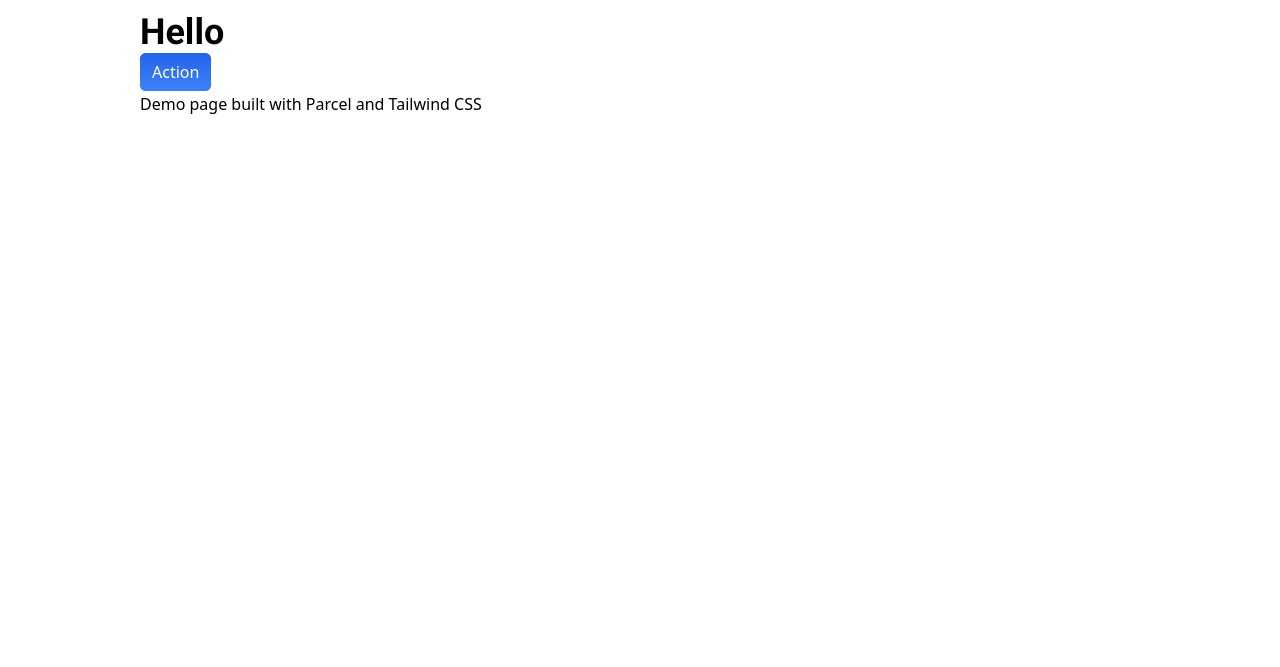
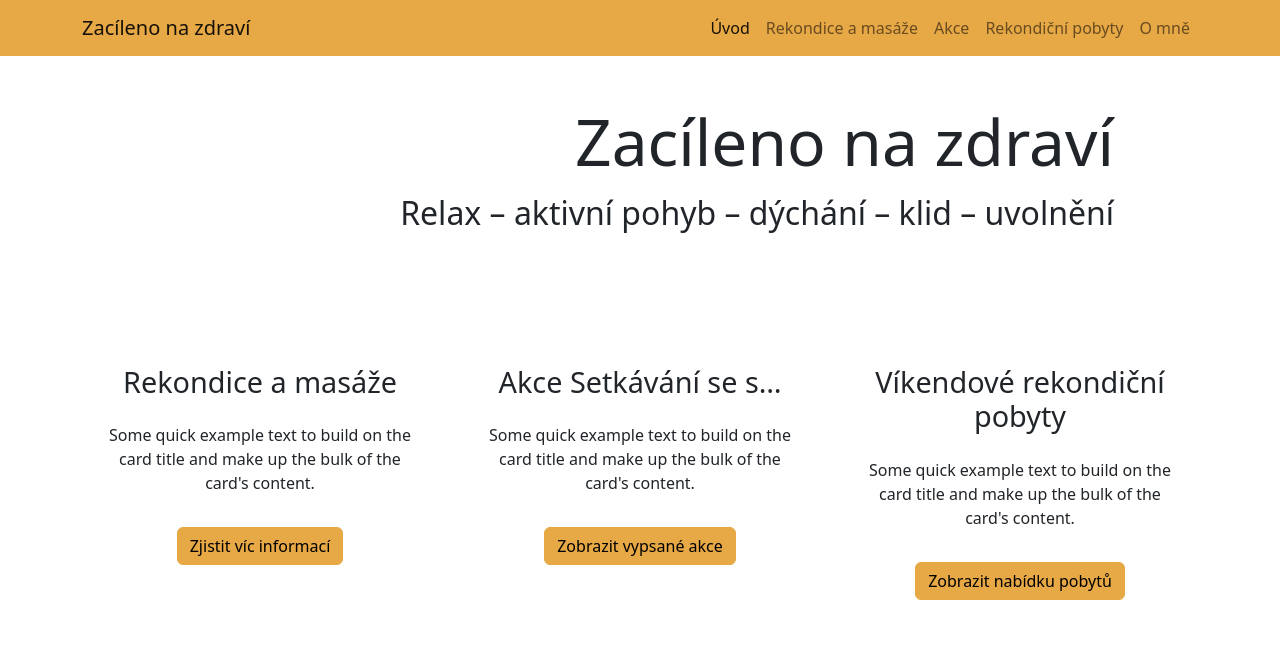
Before and after one commit to jpergler/zacilenonazdravi, a website built with Parcel: page src/index.html in a window 1280 px wide. Built offline with nearby package versions, Linux system fonts and the light colour scheme.

Commit message:
Switch to Bootstrap and prepare basic sample layout

```diff
--- a/package.json
+++ b/package.json
@@ -9,12 +9,11 @@
     "clean-build-public": "rm -rf build/public",
     "clean": "npm run clean-build & npm run clean-build-public"
   },
-  "dependencies": {
-  },
   "devDependencies": {
     "@parcel/transformer-sass": "^2.8.3",
     "parcel": "^2.8.3",
     "postcss": "^8.4.21",
-    "tailwindcss": "^3.2.4"
+    "sass": "^1.57.1",
+    "bootstrap": "^5.2.3"
   }
 }
--- a/src/index.html
+++ b/src/index.html
@@ -10,11 +10,67 @@
     <link rel="stylesheet" href="styles/site.scss">
 </head>
 <body>
-<main class="max-w-5xl mx-auto px-3">
-    <h1>Hello</h1>
-    <a href="#" class="btn">Action</a>
-
-    <p>Demo page built with Parcel and Tailwind CSS</p>
+<nav class="navbar navbar-expand-lg bg-primary">
+    <div class="container-xl">
+        <a class="navbar-brand" href="#">Zacíleno na zdraví</a>
+        <button class="navbar-toggler" type="button" data-bs-toggle="collapse" data-bs-target="#navbarNav"
+                aria-controls="navbarNav" aria-expanded="false" aria-label="Toggle navigation">
+            <span class="navbar-toggler-icon"></span>
+        </button>
+        <div class="collapse navbar-collapse" id="navbarNav">
+            <ul class="navbar-nav ms-auto">
+                <li class="nav-item">
+                    <a class="nav-link active" aria-current="page" href="#">Úvod</a>
+                </li>
+                <li class="nav-item">
+                    <a class="nav-link" href="#">Rekondice a masáže</a>
+                </li>
+                <li class="nav-item">
+                    <a class="nav-link" href="#">Akce</a>
+                </li>
+                <li class="nav-item">
+                    <a class="nav-link" href="#">Rekondiční pobyty</a>
+                </li>
+                <li class="nav-item">
+                    <a class="nav-link" href="#">O mně</a>
+                </li>
+            </ul>
+        </div>
+    </div>
+</nav>
+<main>
+    <section class="container-xl py-5 hero">
+        <h1 class="hero-heading">Zacíleno na zdraví</h1>
+        <p class="hero-subtitle">Relax &ndash; aktivní pohyb &ndash; dýchání &ndash; klid &ndash; uvolnění</p>
+    </section>
+    <section class="container-xl py-5 services">
+        <div class="row">
+            <div class="card col-4 border-0 text-center">
+                <div class="card-body">
+                    <h2 class="card-title">Rekondice a masáže</h2>
+                    <p class="card-text">Some quick example text to build on the card title and make up the bulk of the
+                        card's content.</p>
+                    <a href="#" class="btn btn-primary">Zjistit víc informací</a>
+                </div>
+            </div>
+            <div class="card col-4 border-0 text-center">
+                <div class="card-body">
+                    <h2 class="card-title">Akce Setkávání se s&hellip;</h2>
+                    <p class="card-text">Some quick example text to build on the card title and make up the bulk of
+                        the card's content.</p>
+                    <a href="#" class="btn btn-primary">Zobrazit vypsané akce</a>
+                </div>
+            </div>
+            <div class="card col-4 border-0 text-center">
+                <div class="card-body">
+                    <h2 class="card-title">Víkendové rekondiční pobyty</h2>
+                    <p class="card-text">Some quick example text to build on the card title and make up the bulk of
+                        the card's content.</p>
+                    <a href="#" class="btn btn-primary">Zobrazit nabídku pobytů</a>
+                </div>
+            </div>
+        </div>
+    </section>
 </main>
 </body>
 </html>
--- a/src/styles/site.scss
+++ b/src/styles/site.scss
@@ -1,21 +1,34 @@
-@tailwind base;
-@tailwind components;
-@tailwind utilities;
+$primary: #e7a846;
+$secondary: #2244cb;
 
-@layer base {
-  h1 {
-    @apply text-4xl mt-3 mb-2 font-heading font-bold;
+
+@import "~bootstrap/scss/bootstrap";
+
+section.hero {
+  text-align: right;
+  @include padding-right(6rem);
+
+  .hero-heading {
+    font-size: 4em;
   }
 
-  a {
-    @apply text-blue-600 no-underline hover:underline hover:text-blue-800
-  }
-
-  .btn {
-    @apply bg-blue-600 px-3 py-2 text-white rounded-md bg-gradient-to-b from-blue-600 to-blue-500 no-underline hover:no-underline hover:text-white hover:from-blue-700
-  }
-
-  p {
-    @apply my-2
+  .hero-subtitle {
+    font-size: 2em;
   }
 }
+
+section.services {
+  .card {
+    h2 {
+      font-size: 1.8em;
+    }
+
+    .card-text {
+      padding-block: 1rem;
+    }
+
+    &:hover {
+      background-color: #eee;
+    }
+  }
+}
--- a/tailwind.config.js
+++ /dev/null
@@ -1,12 +0,0 @@
-/** @type {import('tailwindcss').Config} */
-module.exports = {
-    content: ["./src/**/*.{html,js,ts,jsx,tsx}"],
-    theme: {
-        extend: {},
-        fontFamily: {
-            'heading': ['Roboto'],
-            'body': ['Open Sans']
-        },
-    },
-    plugins: [],
-}
```
Also changed, not shown: .postcssrc (deleted), 1 other file.
